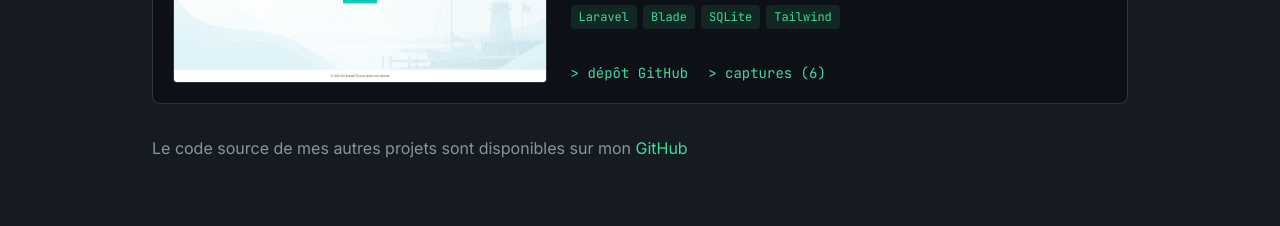
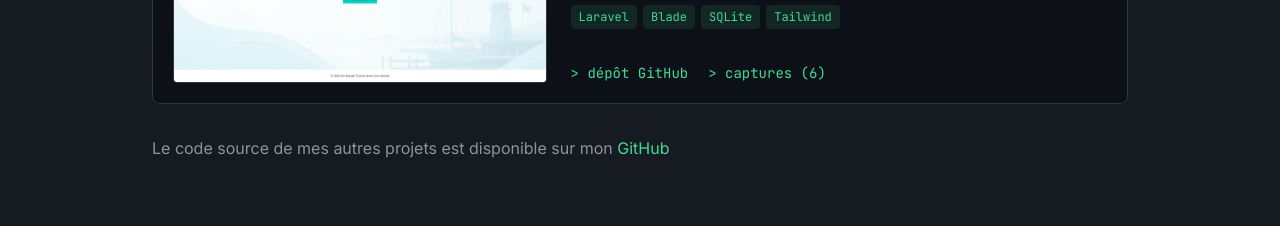
Before and after one commit to guillaumebertil/portfolio, a React (Vite) app: page / in a window 1280 px wide. Shown: the part 2760-2986 px from the top of the page. Built offline with nearby package versions, Linux system fonts and the light colour scheme.

Commit message:
fix: accord du verbe dans la phrase sur le code source des autres projets
Co-Authored-By: Claude Opus 5.5 <noreply@anthropic.com>

```diff
--- a/src/sections/Portfolio.jsx
+++ b/src/sections/Portfolio.jsx
@@ -23,7 +23,7 @@ export default function Portfolio() {
                 </div>
 
                 <p className="mt-8 text-muted">
-                    Le code source de mes autres projets sont disponibles sur mon{' '}
+                    Le code source de mes autres projets est disponible sur mon{' '}
                     <a href="https://github.com/guillaumebertil" target="_blank" rel="noopener noreferrer" className="link-draw text-primary">
                         GitHub
                     </a>
```
